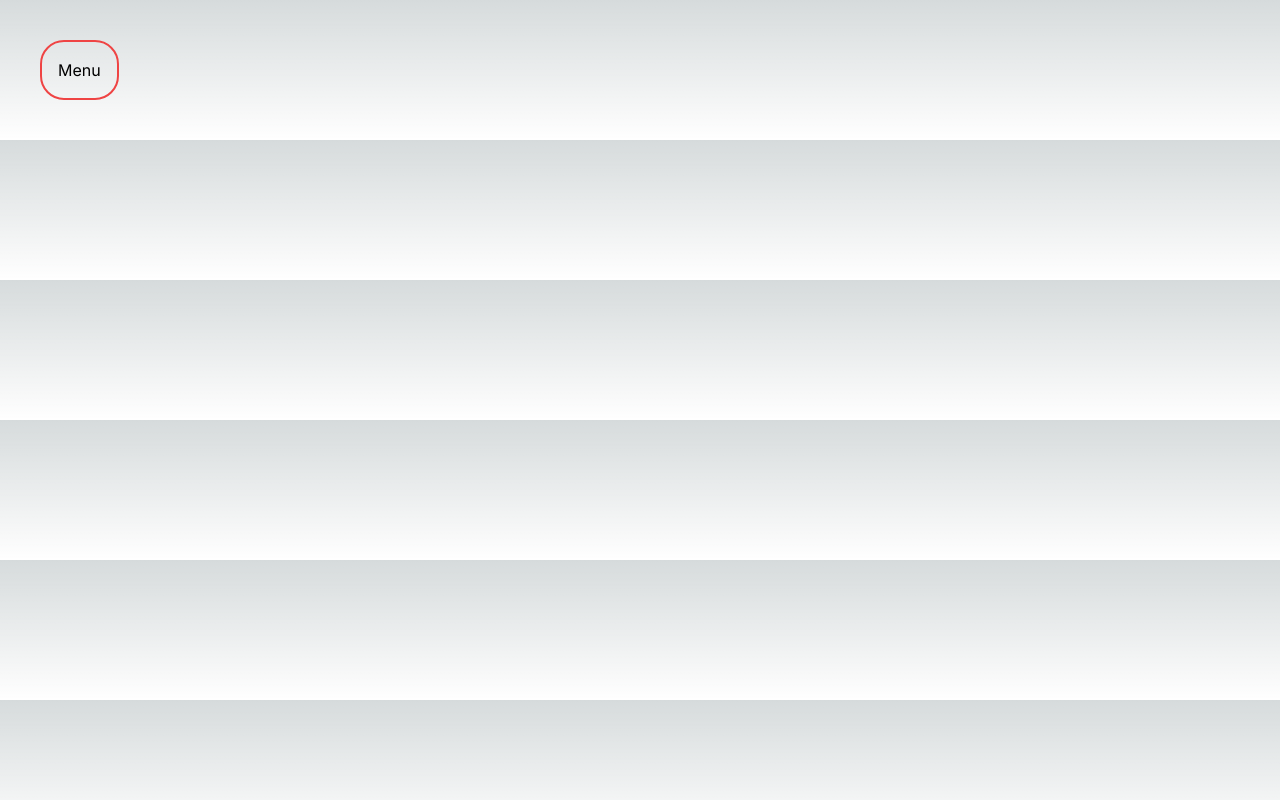
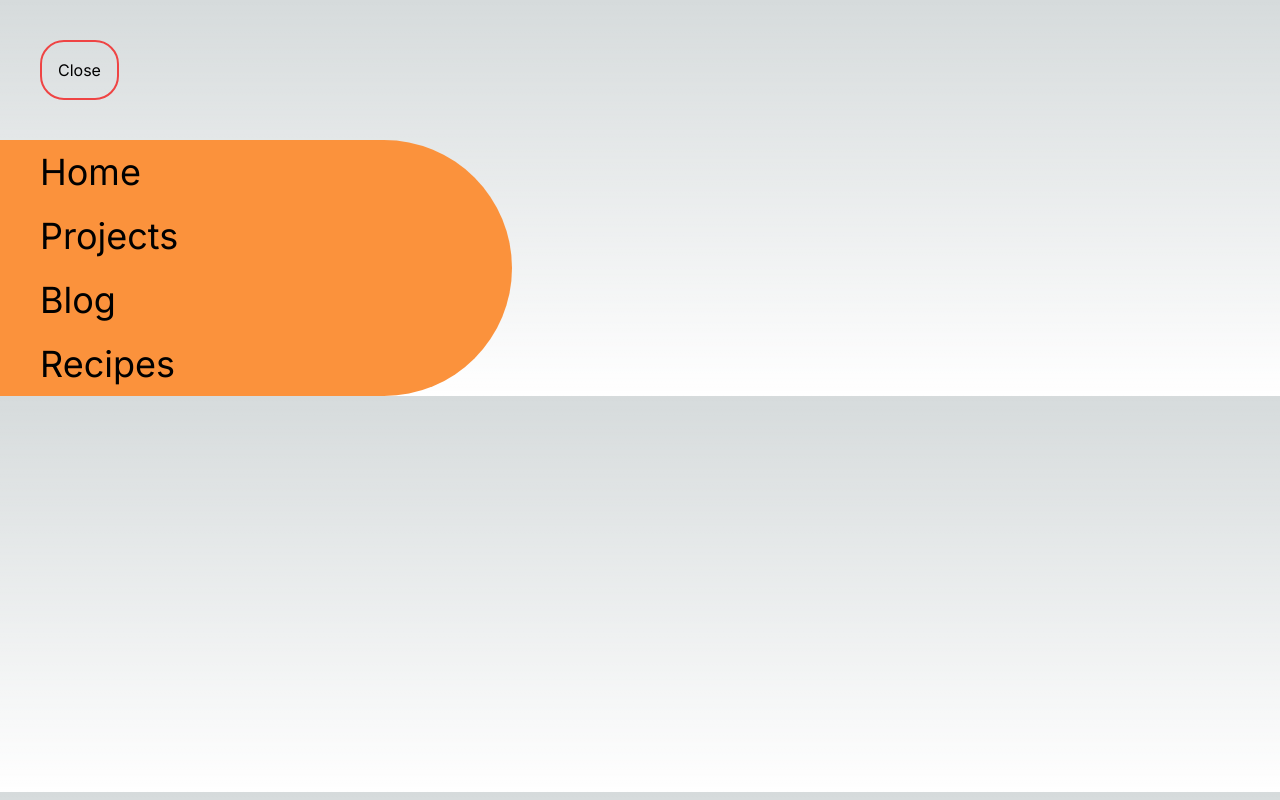
Before and after one commit to patelsaajan/menu-button, a Next.js app: page / in a window 1280 px wide. Both pictures are taken after a click on the button "Menu". Built offline with nearby package versions, Linux system fonts and the light colour scheme.

Commit message:
exit animation working

```diff
--- a/src/app/page.tsx
+++ b/src/app/page.tsx
@@ -1,7 +1,34 @@
 "use client";
-import Image from "next/image";
-import { motion } from "framer-motion";
+import { motion, AnimatePresence } from "framer-motion";
 import { useState } from "react";
+import SideMenu from "../components/sideMenu";
+
+const buttonVariant = {
+  hidden: { opacity: 0 },
+  show: { opacity: 1, transition: { duration: 1, delay: 0.5 } },
+};
+
+export default function Home() {
+  const [menuState, setMenuState] = useState(false);
+  return (
+    <>
+      <motion.button
+        className={`m-10 p-4 border-2 rounded-3xl ${
+          menuState ? "border-red-500" : "border-sky-500"
+        }`}
+        variants={buttonVariant}
+        initial="hidden"
+        animate="show"
+        onClick={() => {
+          setMenuState(!menuState);
+        }}
+      >
+        {menuState ? "Close" : "Menu"}
+      </motion.button>
+      <AnimatePresence>{menuState && <SideMenu />}</AnimatePresence>
+    </>
+  );
+}
 
 const headingVariant = {
   hidden: { opacity: 0, y: "100vh" },
@@ -22,16 +49,8 @@
   visable: { opacity: 1, y: 0, transition: { type: "tween", duration: 3 } },
 };
 
-const buttonVariant = {
-  hidden: { opacity: 0 },
-  show: { opacity: 1, transition: { duration: 1, delay: 0.5 } },
-};
-
-export default function Home() {
-  const [menuState, setMenuState] = useState(false);
-  return (
-    <>
-      {/* <motion.div
+{
+  /* <motion.div
         className="flex-column text-6xl  text-center mt-20"
         variants={headingVariant}
         initial="hidden"
@@ -51,20 +70,5 @@
           An example of a menu button utilising framer motion is displayed here.
         </motion.div>
 
-      </motion.div> */}
-      <motion.button
-        className={`m-10 p-4 border-2 rounded-3xl ${
-          menuState ? "border-red-500" : "border-sky-500"
-        }`}
-        variants={buttonVariant}
-        initial="hidden"
-        animate="show"
-        onClick={() => {
-          setMenuState(!menuState);
-        }}
-      >
-        Menu
-      </motion.button>
-    </>
-  );
+      </motion.div> */
 }
--- /dev/null
+++ b/src/components/sideMenu.tsx
@@ -0,0 +1,36 @@
+import React from "react";
+import { motion } from "framer-motion";
+
+const menuItems = ["Home", "Projects", "Blog", "Recipes"];
+
+const menuVariant = {
+  hidden: { opacity: 0, x: "-100vw" },
+  show: {
+    opacity: 1,
+    x: 0,
+    transition: { style: "tween", duration: 0.75 },
+  },
+  exit: {
+    x: "-100vw",
+    transition: { ease: "easeInOut", duration: 0.75 },
+  },
+};
+
+const SideMenu = () => {
+  return (
+    <motion.div
+      className="flex flex-col px-10 bg-orange-400 max-h-full w-2/5 rounded-r-full round"
+      key={"sideMenu"}
+      variants={menuVariant}
+      initial="hidden"
+      animate="show"
+      exit="exit"
+    >
+      {menuItems.map((item) => (
+        <button className="my-3 text-4xl text-left">{item}</button>
+      ))}
+    </motion.div>
+  );
+};
+
+export default SideMenu;
```
Also changed, not shown: 1 other file (tests, documents, lock files or other folders).
